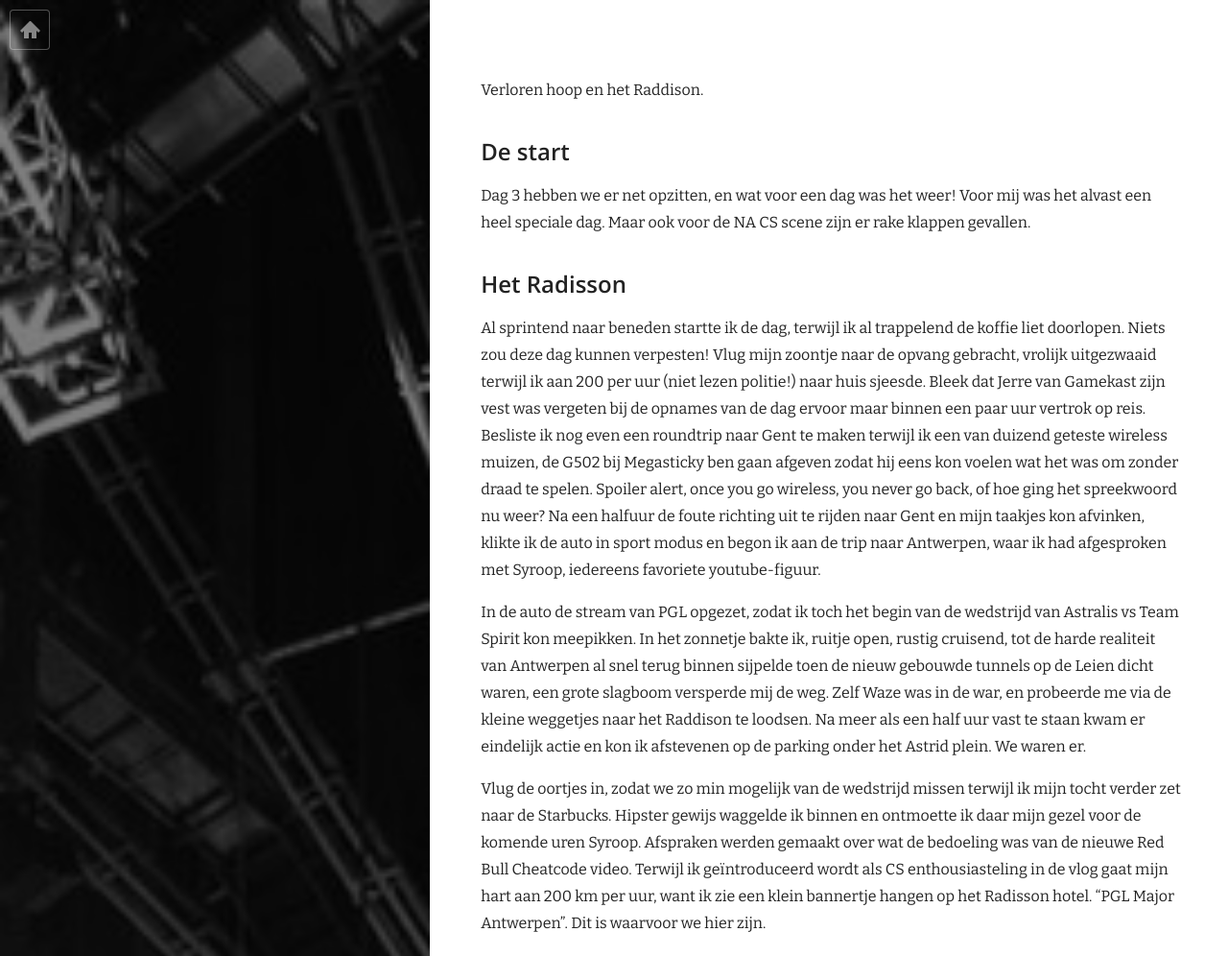
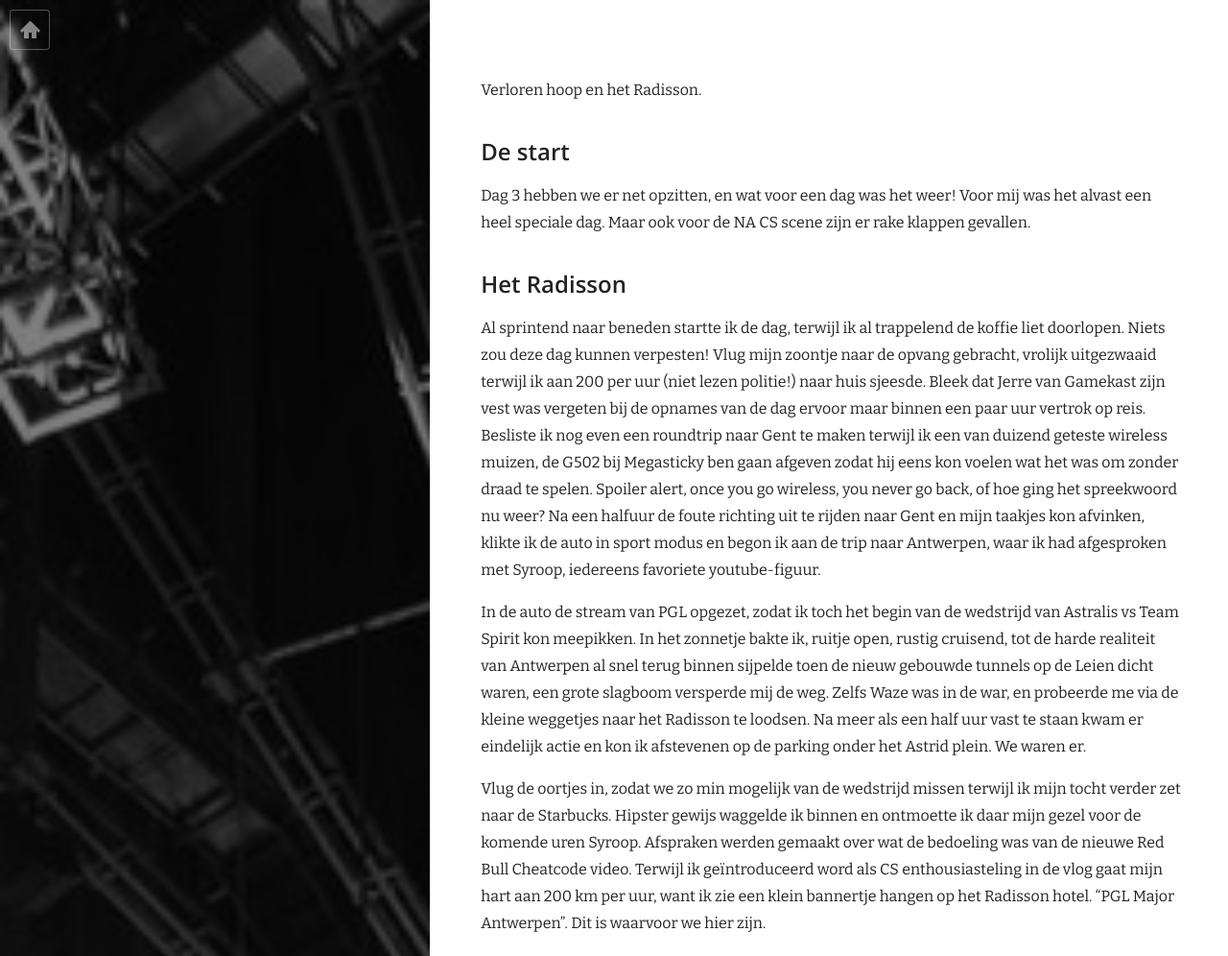
Before and after one commit to jNoxx/jnoxx-blog, a Jekyll site: the page built from _posts/2022-09-06-csgo-major-dag-3.md, in a window 1280 px wide. Shown: the top 996 px of the page at 96% size. Built offline with Jekyll 4.4.1, drawn with Linux system fonts in a browser that asks for light colours; nearby versions of some CDN libraries; Markdown is read by kramdown in place of the engine named in the settings; some of the changed text lies outside the part shown.

Commit message:
Schoonheidsfoutjes

```diff
--- a/_posts/2022-09-06-csgo-major-dag-3.md
+++ b/_posts/2022-09-06-csgo-major-dag-3.md
@@ -6,7 +6,7 @@ categories: gaming
 featured_image: /images/csgo-major.jpg
 ---
 
-Verloren hoop en het Raddison.
+Verloren hoop en het Radisson.
 
 ## De start
 
@@ -20,10 +20,10 @@ Bleek dat Jerre van Gamekast zijn vest was vergeten bij de opnames van de dag er
 Na een halfuur de foute richting uit te rijden naar Gent en mijn taakjes kon afvinken, klikte ik de auto in sport modus en begon ik aan de trip naar Antwerpen, waar ik had afgesproken met Syroop, iedereens favoriete youtube-figuur.
 
 In de auto de stream van PGL opgezet, zodat ik toch het begin van de wedstrijd van Astralis vs Team Spirit kon meepikken.
-In het zonnetje bakte ik, ruitje open, rustig cruisend, tot de harde realiteit van Antwerpen al snel terug binnen sijpelde toen de nieuw gebouwde tunnels op de Leien dicht waren, een grote slagboom versperde mij de weg. Zelf Waze was in de war, en probeerde me via de kleine weggetjes naar het Raddison te loodsen. Na meer als een half uur vast te staan kwam er eindelijk actie en kon ik afstevenen op de parking onder het Astrid plein. We waren er.
+In het zonnetje bakte ik, ruitje open, rustig cruisend, tot de harde realiteit van Antwerpen al snel terug binnen sijpelde toen de nieuw gebouwde tunnels op de Leien dicht waren, een grote slagboom versperde mij de weg. Zelfs Waze was in de war, en probeerde me via de kleine weggetjes naar het Radisson te loodsen. Na meer als een half uur vast te staan kwam er eindelijk actie en kon ik afstevenen op de parking onder het Astrid plein. We waren er.
 
 Vlug de oortjes in, zodat we zo min mogelijk van de wedstrijd missen terwijl ik mijn tocht verder zet naar de Starbucks. Hipster gewijs waggelde ik binnen en ontmoette ik daar mijn gezel voor de komende uren Syroop.
-Afspraken werden gemaakt over wat de bedoeling was van de nieuwe Red Bull Cheatcode video. Terwijl ik geïntroduceerd wordt als CS enthousiasteling in de vlog gaat mijn hart aan 200 km per uur, want ik zie een klein bannertje hangen op het Radisson hotel. "PGL Major Antwerpen". Dit is waarvoor we hier zijn.
+Afspraken werden gemaakt over wat de bedoeling was van de nieuwe Red Bull Cheatcode video. Terwijl ik geïntroduceerd word als CS enthousiasteling in de vlog gaat mijn hart aan 200 km per uur, want ik zie een klein bannertje hangen op het Radisson hotel. "PGL Major Antwerpen". Dit is waarvoor we hier zijn.
 
 Binnen worden we direct door een security guard tegen gehouden terwijl we knullig vertellen dat we hier op invitatie zijn door Steven Leunens, de held die ik in blog 1 van dit CS verhaal al aanhaalde. Terwijl we aan het wachten waren om opgehaald te worden in de lobby keek ik zachtjes rond om bekende gezichten te spotten. Uiteraard werd ik niet teleurgesteld en kon ik hier en daar al wat coaches & managers spotten die me direct opvielen. Als een klein kind fluisterde ik constant naar Syroop "dat is X van partij Y". Een vrolijk kind weliswaar.
 
```
Also changed, not shown: other parts of _posts/2022-09-06-csgo-major-dag-3.md (+1 -1 lines).
